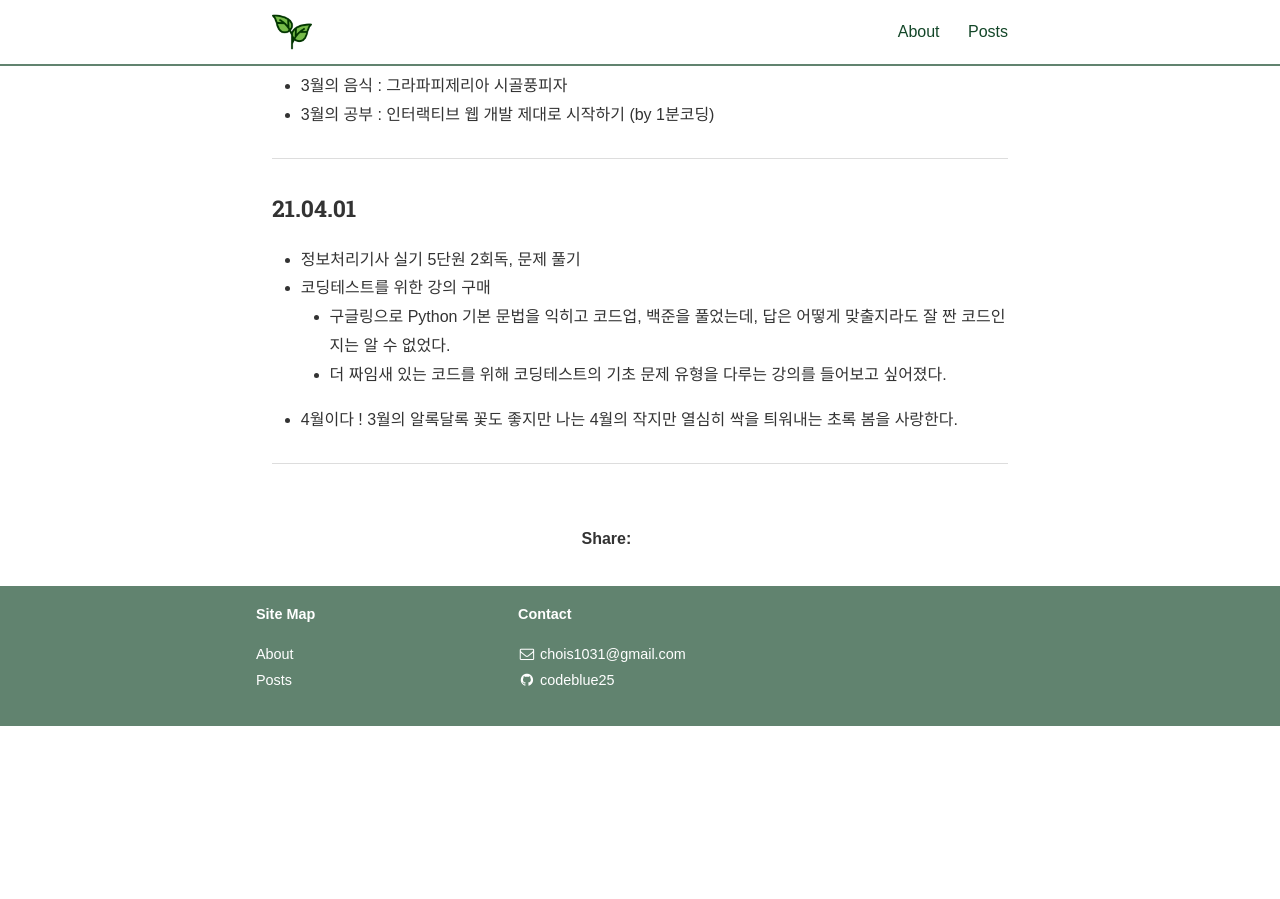
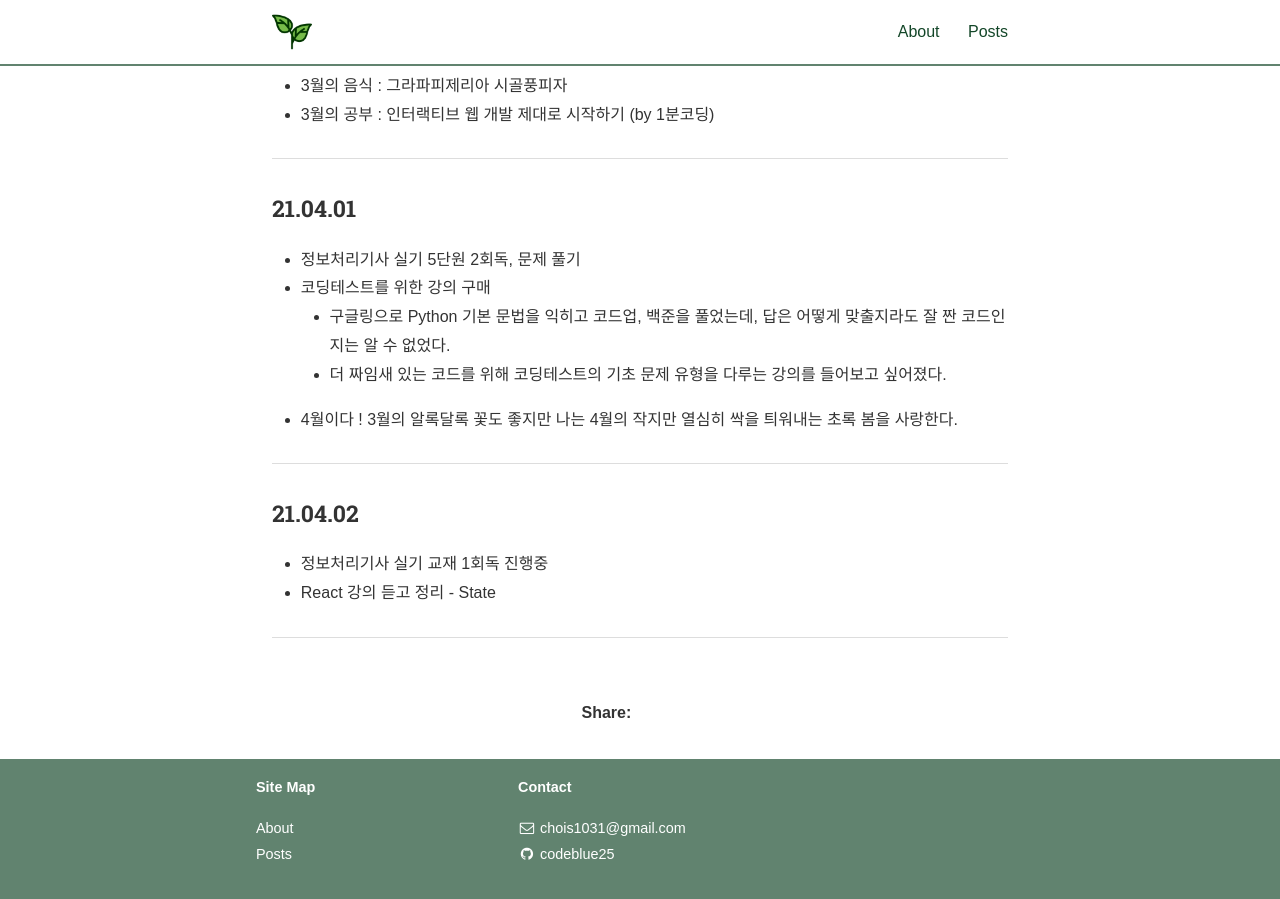
Before and after one commit to codeblue25/codeblue25.github.io, a Jekyll site: the page built from _posts/2021-03-28-0403.md, in a window 1280 px wide and 900 px high, scrolled down 1434 px. Built offline with Jekyll 4.4.1, drawn with Linux system fonts in a browser that asks for light colours; nearby versions of some CDN libraries; some web fonts are replaced; a style sheet for code colours, icons or effects is not loaded; before the commit the page ends 2160 px from its top, so only the background shows below that.

Commit message:
210402 TIL

```diff
--- a/_posts/2021-03-28-0403.md
+++ b/_posts/2021-03-28-0403.md
@@ -56,3 +56,10 @@ categories: TIL
 * 4월이다 ! 3월의 알록달록 꽃도 좋지만 나는 4월의 작지만 열심히 싹을 틔워내는 초록 봄을 사랑한다.
 
 ---
+
+<h3>21.04.02</h3>
+
+* 정보처리기사 실기 교재 1회독 진행중
+* React 강의 듣고 정리 - State
+
+---
```
